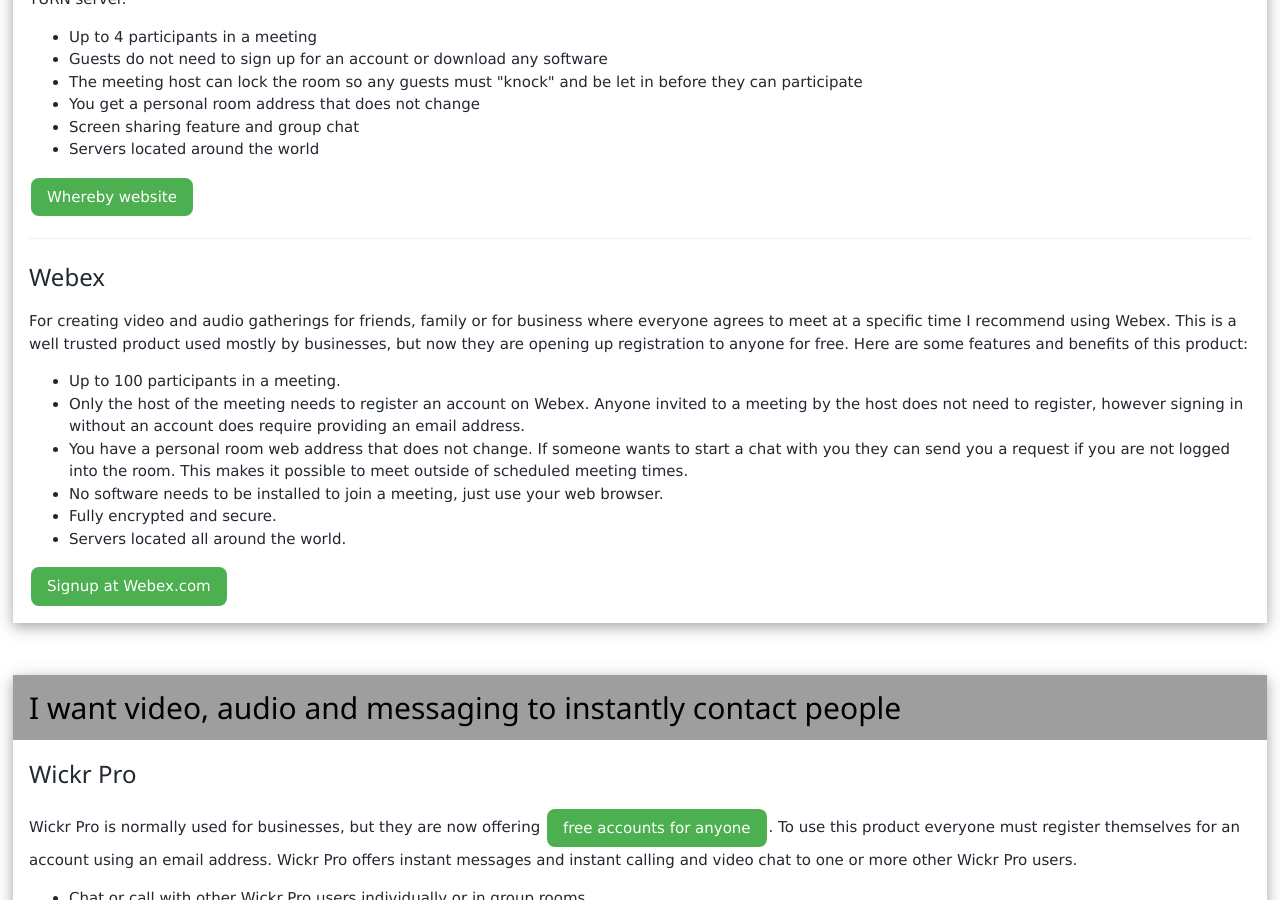
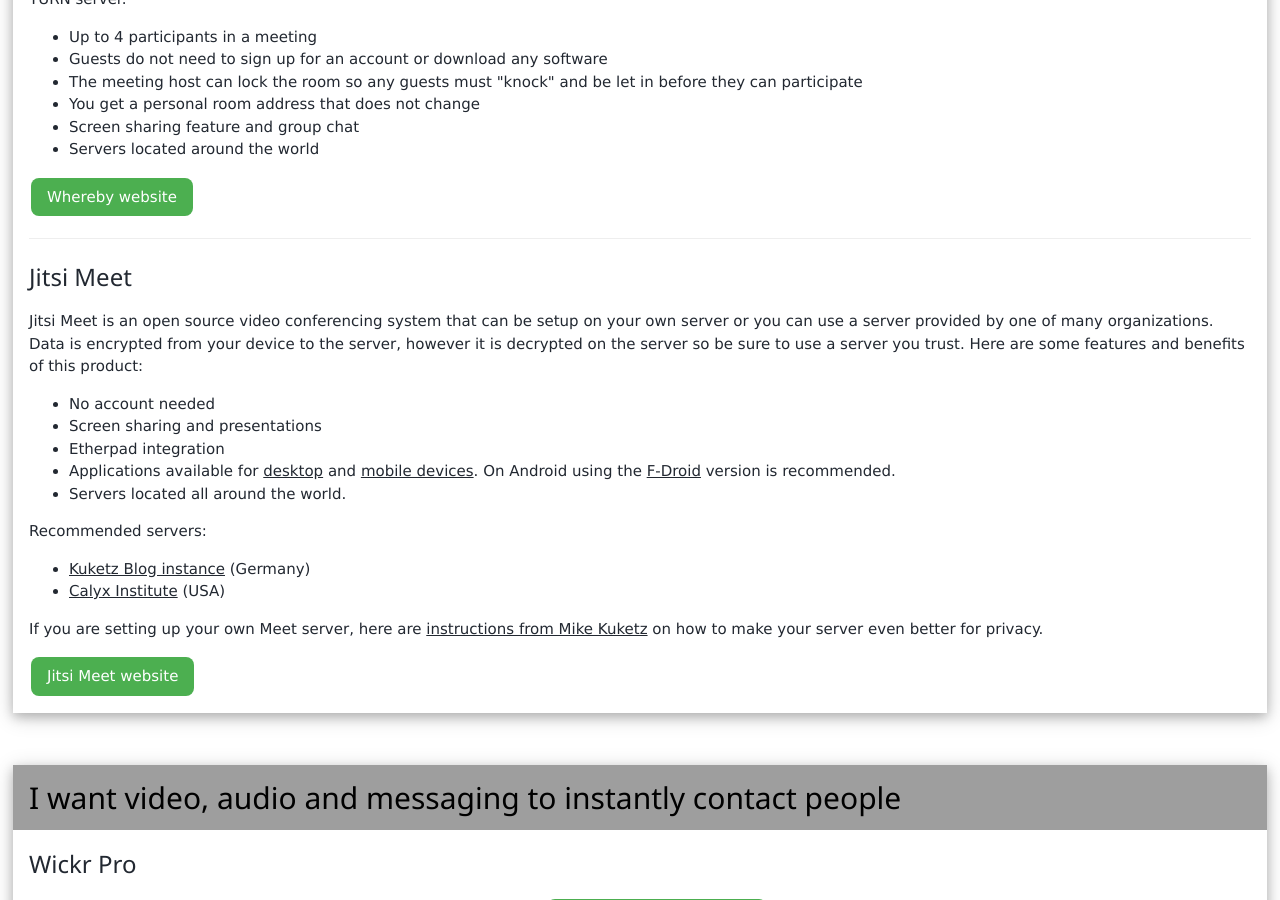
Before and after one commit to Perelandra0x309/secure-im, a Jekyll site: the page built from videochat.md, in a window 1280 px wide and 900 px high, scrolled down 732 px. Built offline with Jekyll 4.4.1, drawn with Linux system fonts in a browser that asks for light colours.

Commit message:
Update video recommendations with Jitsi info

```diff
--- a/videochat.md
+++ b/videochat.md
@@ -34,17 +34,22 @@
 				<p><a href="https://whereby.com" {{ site.class_button_external }}>Whereby website</a></p>
 				<hr>
 
-				<p><h3>Webex</h3></p>
-				<p>For creating video and audio gatherings for friends, family or for business where everyone agrees to meet at a specific time I recommend using Webex.  This is a well trusted product used mostly by businesses, but now they are opening up registration to anyone for free.  Here are some features and benefits of this product:</p>
+				<p><h3>Jitsi Meet</h3></p>
+				<p>Jitsi Meet is an open source video conferencing system that can be setup on your own server or you can use a server provided by one of many organizations.  Data is encrypted from your device to the server, however it is decrypted on the server so be sure to use a server you trust.  Here are some features and benefits of this product:</p>
 				<ul>
-					<li>Up to 100 participants in a meeting.</li>
-					<li>Only the host of the meeting needs to register an account on Webex.  Anyone invited to a meeting by the host does not need to register, however signing in without an account does require providing an email address.</li>
-					<li>You have a personal room web address that does not change.  If someone wants to start a chat with you they can send you a request if you are not logged into the room.  This makes it possible to meet outside of scheduled meeting times.</li>
-					<li>No software needs to be installed to join a meeting, just use your web browser.</li>
-					<li>Fully encrypted and secure.</li>
+					<li>No account needed</li>
+					<li>Screen sharing and presentations</li>
+					<li>Etherpad integration</li>
+					<li>Applications available for <A href="https://github.com/jitsi/jitsi-meet-electron/">desktop</a> and <a href="https://jitsi.org/#download">mobile devices</a>.  On Android using the <a href="https://f-droid.org/en/packages/org.jitsi.meet/">F-Droid</a> version is recommended.</li>
 					<li>Servers located all around the world.</li>
 				</ul>
-				<p><a href="https://www.webex.com" {{ site.class_button_external }}>Signup at Webex.com</a></p>
+				<p>Recommended servers:</p>
+				<ul>
+                    <li><a href="https://www.kuketz-meet.de">Kuketz Blog instance</a> (Germany)</li>
+                    <li><a href="https://meet.calyx.net">Calyx Institute</a> (USA)</li>
+                </ul>
+                <p>If you are setting up your own Meet server, here are <a href="https://www.kuketz-blog.de/jitsi-meet-server-einstellungen-fuer-einen-datenschutzfreundlichen-betrieb/">instructions from Mike Kuketz</a> on how to make your server even better for privacy.</p>
+				<p><a href="https://jitsi.org/jitsi-meet/" {{ site.class_button_external }}>Jitsi Meet website</a></p>
 			</div>
 		</div>
 </div>
```
